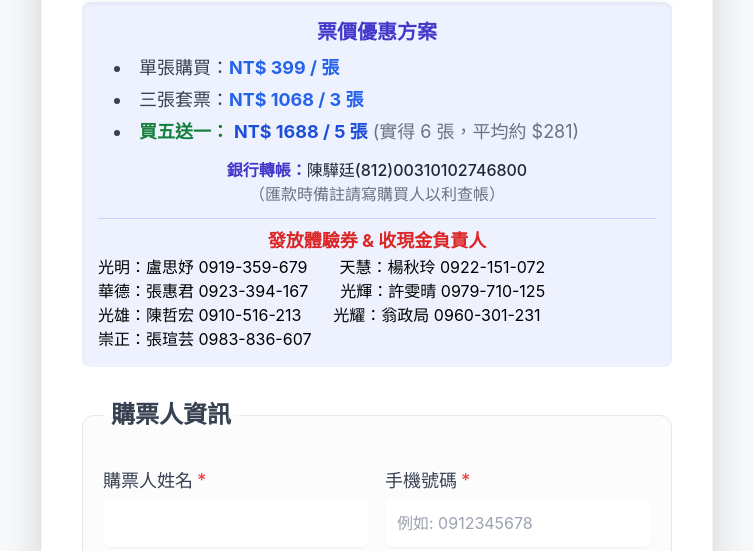
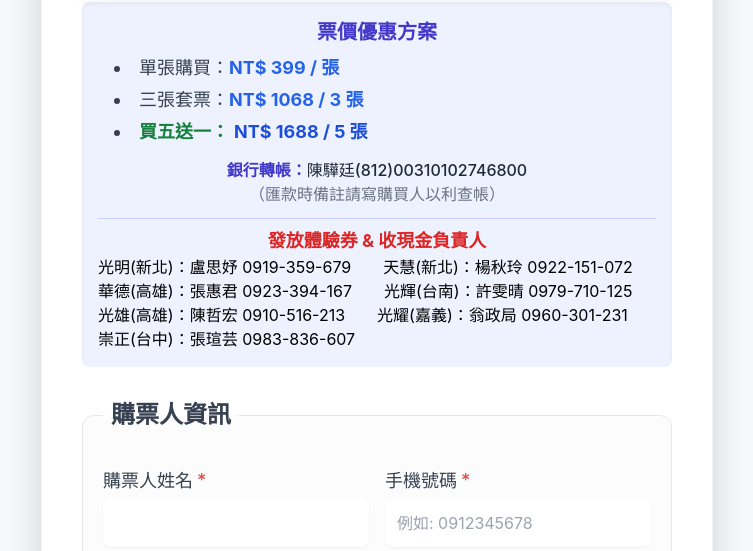
Before and after one commit to chy0205/0217, a plain HTML site: page index.html in a window 1280 px wide. Shown: the part 623-1174 px from the top of the page, without its empty margins (263-1016 px from the left). Drawn offline with nearby package versions, Linux system fonts and the light colour scheme.

Commit message:
Update index.html

```diff
--- a/index.html
+++ b/index.html
@@ -307,7 +307,7 @@
                     <li>
                         <span class="font-extrabold text-green-700">買五送一：</span>
                         <span class="font-bold text-blue-700">NT$ 1688 / 5 張</span>
-                        <span class="text-gray-500">(實得 6 張，平均約 $281)</span>
+                        <span class="text-gray-500"></span>
                     </li>
                 </ul>
 
@@ -323,10 +323,10 @@
                 <p class="mt-3 text-lg font-bold text-red-600 border-t border-indigo-200 pt-2 text-center">
                     發放體驗券 & 收現金負責人
                 </p>
-                <p class="text-base">光明：盧思妤 0919-359-679　　天慧：楊秋玲 0922-151-072</p>
-                <p class="text-base">華德：張惠君 0923-394-167　　光輝：許雯晴 0979-710-125</p>
-                <p class="text-base">光雄：陳哲宏 0910-516-213　　光耀：翁政局 0960-301-231</p>
-                <p class="text-base">崇正：張瑄芸 0983-836-607</p>
+                <p class="text-base">光明(新北)：盧思妤 0919-359-679　　天慧(新北)：楊秋玲 0922-151-072</p>
+                <p class="text-base">華德(高雄)：張惠君 0923-394-167　　光輝(台南)：許雯晴 0979-710-125</p>
+                <p class="text-base">光雄(高雄)：陳哲宏 0910-516-213　　光耀(嘉義)：翁政局 0960-301-231</p>
+                <p class="text-base">崇正(台中)：張瑄芸 0983-836-607</p>
 
             </div>
 
```
